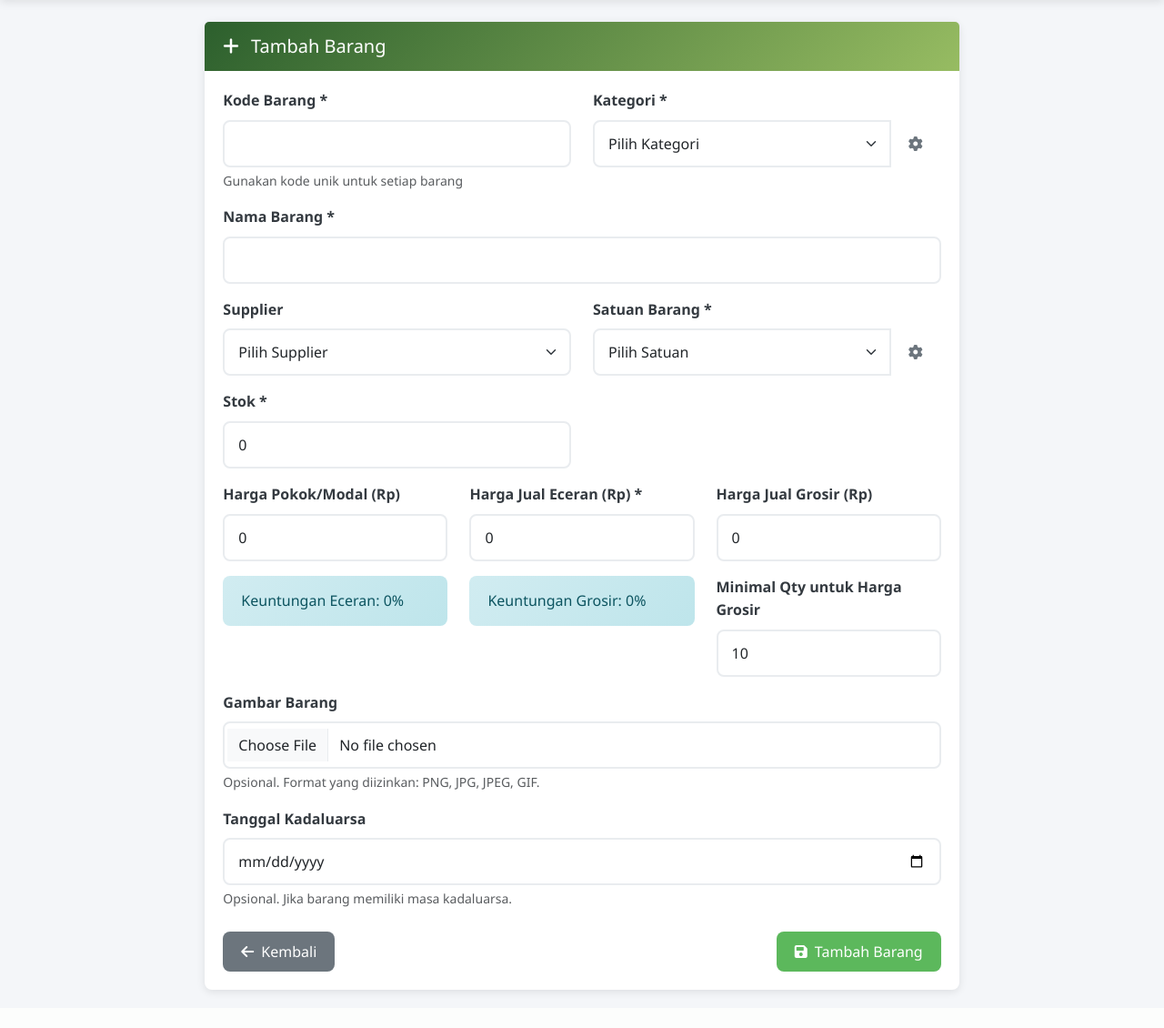
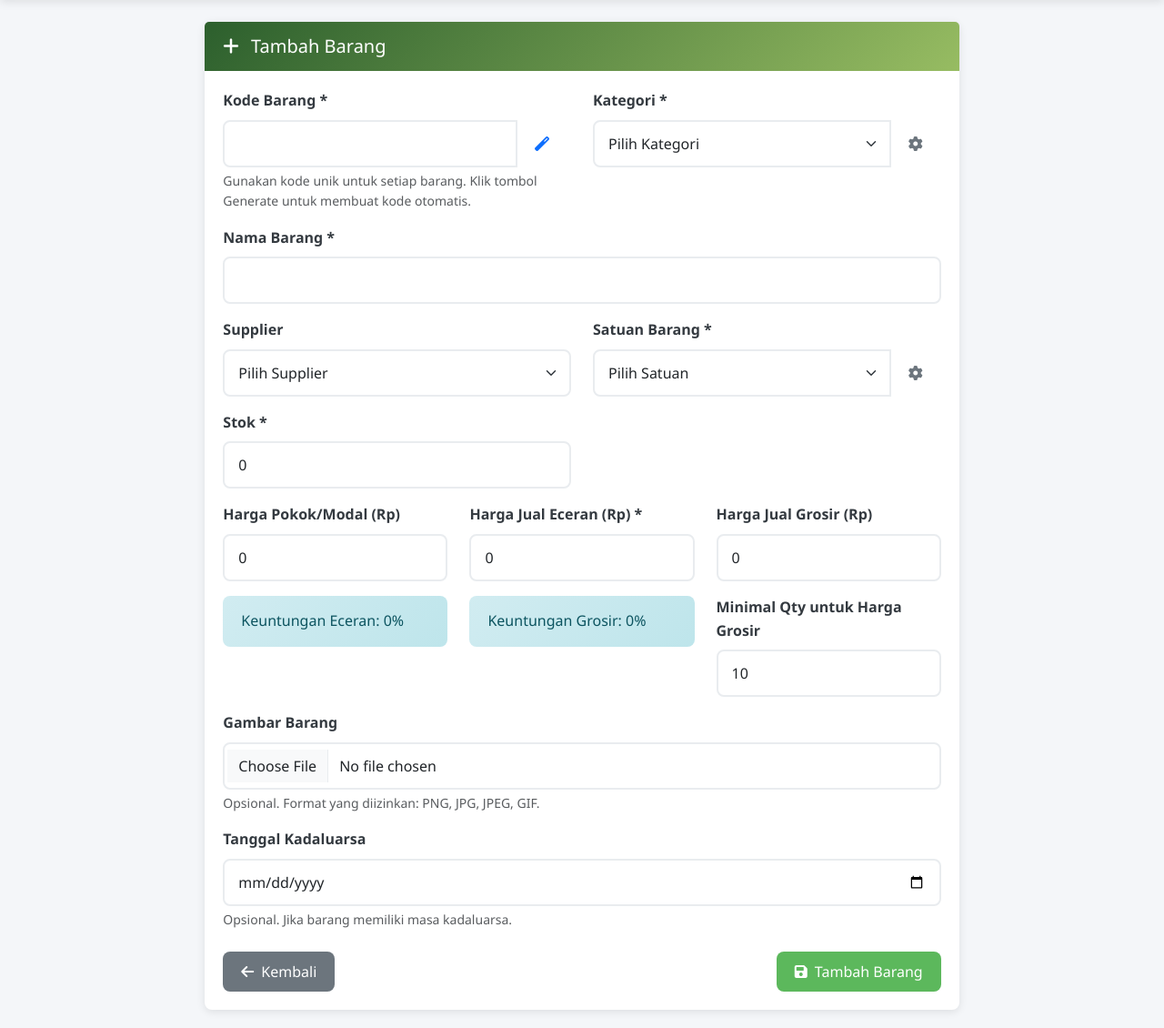
Before and after one commit to semarainc/poseidon, a Flask app: page /products/tambah in a window 1280 px wide. Shown: the part 87-1217 px from the top of the page at 91% size. Before the commit the page ends 1181 px from the top, so only its background shows below. Run offline with Flask 3, Linux system fonts and the light colour scheme; a user stored in the database is signed in; data that the repository does not hold is empty.

Commit message:
Change Behaviour of KodeBarang Generation
- Sekarang KodeBarang Digenerate manual oleh user, tidak otomatis lagi agar tidak mengganggu barcode scanner

```diff
--- a/products/templates/barang_form.html
+++ b/products/templates/barang_form.html
@@ -17,9 +17,14 @@
                     <div class="row">
                         <div class="col-md-6 mb-3">
                             <label for="kode_barang" class="form-label">Kode Barang *</label>
+                            <div class="input-group">
                                 <input type="text" class="form-control" id="kode_barang" name="kode_barang"
                                        value="{{ barang.kode_barang if barang and not barang is mapping else (barang.get('kode_barang') if barang is mapping else '') }}" required>
-                            <div class="form-text">Gunakan kode unik untuk setiap barang</div>
+                                <button class="btn btn-outline-primary" type="button" id="generateKodeBtn" title="Generate Kode Barang Otomatis">
+                                    <i class="fas fa-magic me-1"></i>
+                                </button>
+                            </div>
+                            <div class="form-text">Gunakan kode unik untuk setiap barang. Klik tombol Generate untuk membuat kode otomatis.</div>
                         </div>
                         <div class="col-md-6 mb-3">
                             <label for="kategori" class="form-label">Kategori *</label>
@@ -299,18 +304,23 @@ document.addEventListener('DOMContentLoaded', function() {
 });
 </script>
 
-{% if action == 'Tambah' and not (barang and (barang.kode_barang if not barang is mapping else barang.get('kode_barang'))) %}
 <script>
-    shouldGenerateKodeBarang = true;
-</script>
-{% endif %}
-<script>
-
+// Fungsi untuk generate kode barang (dipanggil manual lewat tombol)
 function generateKodeBarang() {
     const kategoriVal = document.getElementById('kategori').value;
     const namaBarangVal = document.getElementById('nama_barang').value;
 
-    if (kategoriVal && namaBarangVal) {
+    if (!kategoriVal) {
+        showToast('Peringatan', 'Silakan pilih kategori terlebih dahulu!', 'warning');
+        return;
+    }
+
+    if (!namaBarangVal) {
+        showToast('Peringatan', 'Silakan isi nama barang terlebih dahulu!', 'warning');
+        return;
+    }
+
+    // Generate kode barang
     let prefix = '';
     switch(kategoriVal) {
         case 'Alat Taman': prefix = 'ALT'; break;
@@ -321,14 +331,14 @@ function generateKodeBarang() {
         case 'Irigasi': prefix = 'IRG'; break;
         default: prefix = 'LYN'; break;
     }
-        const namaShort = namaBarangVal.substring(0, 3).toUpperCase().replace(/[^A-Z0-9]/g, '');
+
+    const namaShort = namaBarangVal.substring(0, 3).toUpperCase().replace(/[^A-Z0-9]/g, '') || 'XXX';
     const randomNum = Math.floor(Math.random() * 100).toString().padStart(2, '0');
     const kodeBarangVal = prefix + namaShort + randomNum;
+
     document.getElementById('kode_barang').value = kodeBarangVal;
+    showToast('Sukses', 'Kode barang berhasil di-generate: ' + kodeBarangVal, 'success');
 }
-}
-
-
 
 // Fungsi untuk menghitung persentase keuntungan
 function hitungKeuntungan() {
@@ -824,10 +834,6 @@ function editItem() {
 
 // Delete item
 function deleteItem(type, id) {
-    if (!confirm('Apakah Anda yakin ingin menghapus item ini?')) {
-        return;
-    }
-
     if (type === 'satuan') {
         // Find the item
         const itemIndex = satuanItems.findIndex(item => item.id === parseInt(id));
@@ -1125,13 +1131,12 @@ document.addEventListener('DOMContentLoaded', function() {
         } else {
             console.error('Satuan modal element not found!');
         }
-    })
+    });
 
-    // Set up event listeners for kode barang generation if needed
-    if (shouldGenerateKodeBarang) {
-        document.getElementById('kategori').addEventListener('change', generateKodeBarang);
-        document.getElementById('nama_barang').addEventListener('input', generateKodeBarang);
-    }
+    // Event listener untuk tombol generate kode barang
+    document.getElementById('generateKodeBtn').addEventListener('click', function() {
+        generateKodeBarang();
+    });
 });
 
 function attachPreviewListener(el){
```
Lines whose indentation alone changed are shown as unchanged.
